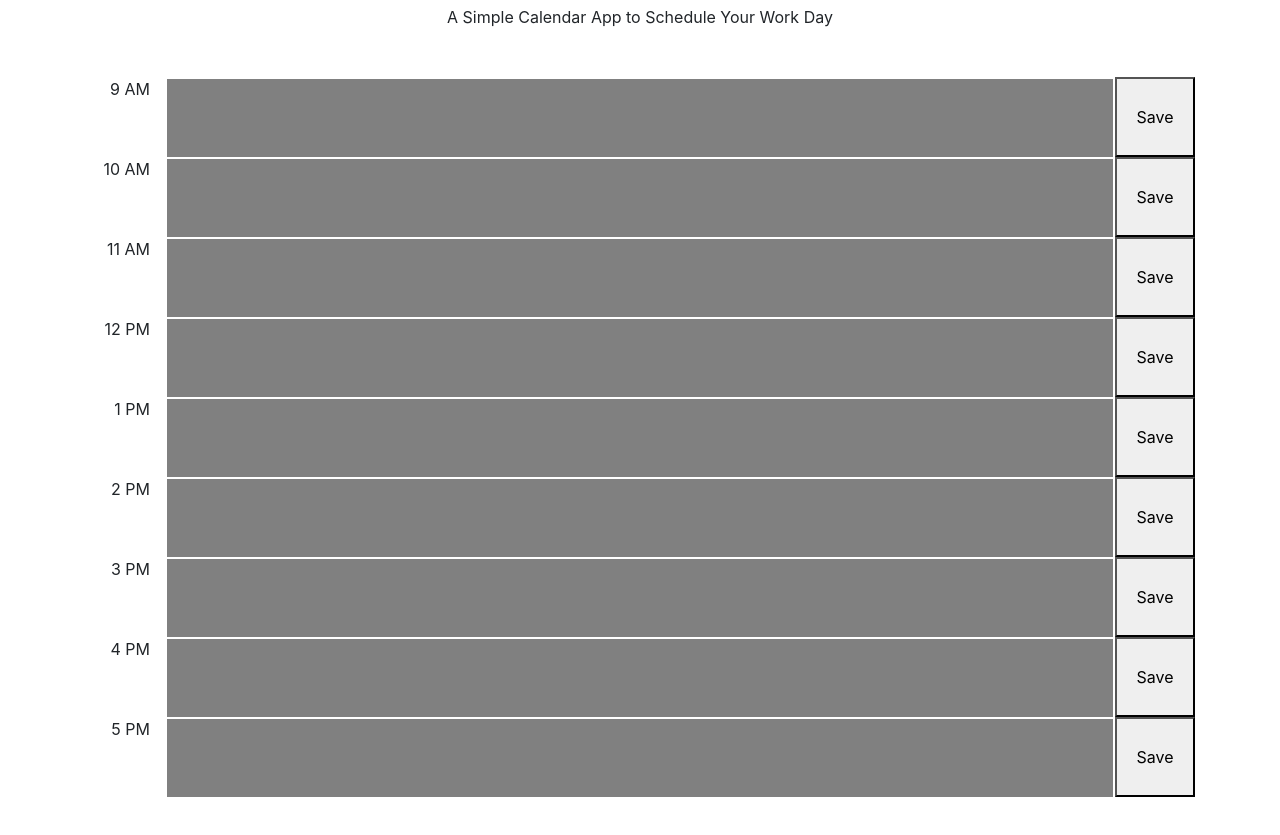
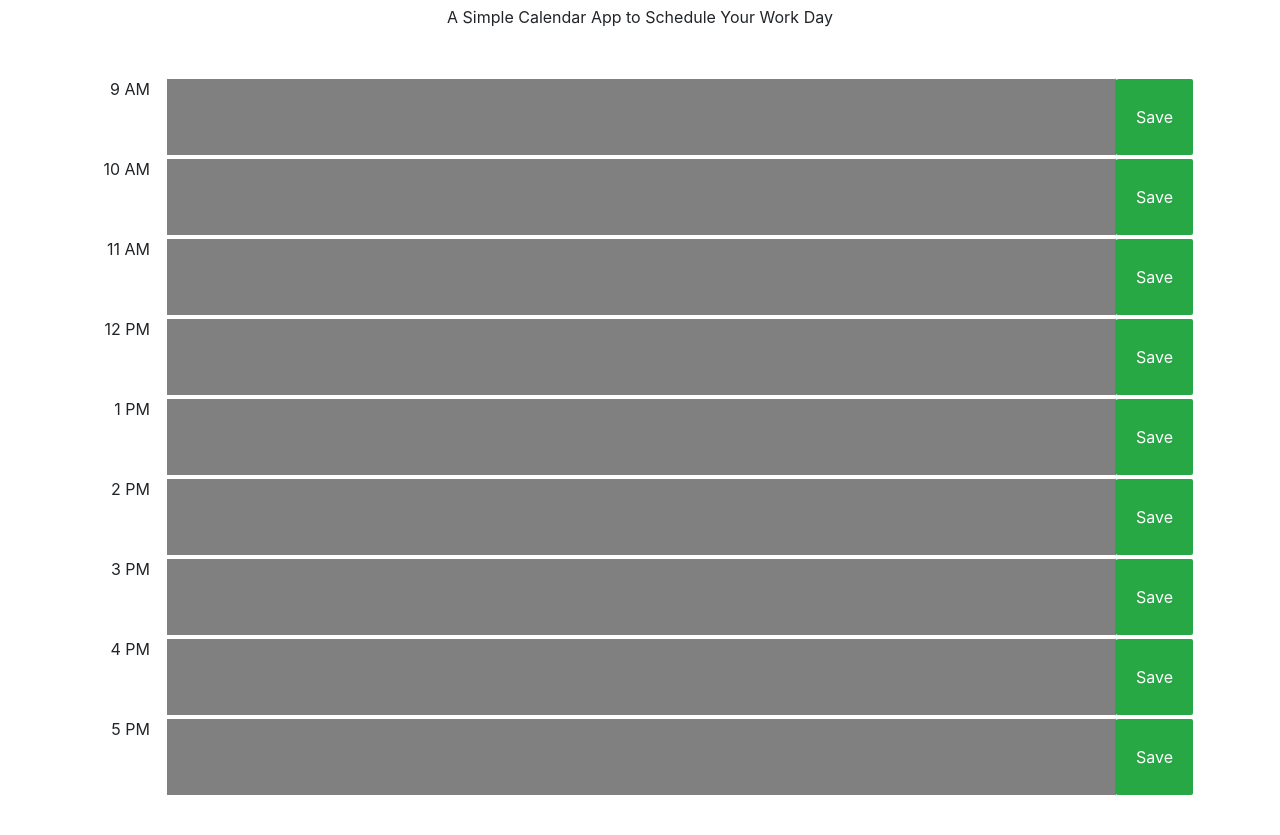
Before and after one commit to AbbyNeko/BCS-5, a plain HTML site: page index.html in a window 1280 px wide. Shown: the part 99-934 px from the top of the page. Drawn offline with nearby package versions, Linux system fonts and the light colour scheme.

Commit message:
improved appearance. added js to save event and load saved events

```diff
--- a/index.html
+++ b/index.html
@@ -29,63 +29,63 @@
                     <div class="row">
                         <div id="time-label" class="col-1">9 AM</div>
                         <div class="col-10"><input type="text" id="event" time="9"/></div>
-                        <div class="col-1"><button onclick="saveEvent()">Save</button></div>
+                        <div class="col-1"><button class="save-event btn btn-success" time="9">Save</button></div>
                     </div>
 
                    <!-- 10 am -->
                     <div class="row">
                         <div id="time-label" class="col-1">10 AM</div>
                         <div class="col-10"><input type="text" id="event" time="10"/></div>
-                        <div class="col-1"><button onclick="saveEvent()">Save</button></div>
+                        <div class="col-1"><button class="save-event btn btn-success" time="10">Save</button></div>
                     </div>
 
                     <!-- 11 am -->
                     <div class="row">
                         <div id="time-label" class="col-1">11 AM</div>
                         <div class="col-10"><input type="text" id="event" time="11"/></div>
-                        <div class="col-1"><button onclick="saveEvent()">Save</button></div>
+                        <div class="col-1"><button class="save-event btn btn-success" time="11">Save</button></div>
                     </div>
 
                     <!-- 12 pm -->
                     <div class="row">
                         <div id="time-label" class="col-1">12 PM</div>
                         <div class="col-10"><input type="text" id="event" time="12"/></div>
-                        <div class="col-1"><button onclick="saveEvent()">Save</button></div>
+                        <div class="col-1"><button class="save-event btn btn-success" time="12">Save</button></div>
                     </div>
 
                     <!-- 1 pm -->
                     <div class="row">
                         <div id="time-label" class="col-1">1 PM</div>
                         <div class="col-10"><input type="text" id="event" time="1"/></div>
-                        <div class="col-1"><button onclick="saveEvent()">Save</button></div>
+                        <div class="col-1"><button class="save-event btn btn-success" time="1">Save</button></div>
                     </div>
 
                     <!-- 2 pm -->
                     <div class="row">
                         <div id="time-label" class="col-1">2 PM</div>
                         <div class="col-10"><input type="text" id="event" time="2"/></div>
-                        <div class="col-1"><button onclick="saveEvent()">Save</button></div>
+                        <div class="col-1"><button class="save-event btn btn-success" time="2">Save</button></div>
                     </div>
 
                     <!-- 3 pm -->
                     <div class="row">
                         <div id="time-label" class="col-1">3 PM</div>
                         <div class="col-10"><input type="text" id="event" time="3"/></div>
-                        <div class="col-1"><button onclick="saveEvent()">Save</button></div>
+                        <div class="col-1"><button class="save-event btn btn-success" time="3">Save</button></div>
                     </div>
 
                     <!-- 4 pm -->
                     <div class="row">
                         <div id="time-label" class="col-1">4 PM</div>
                         <div class="col-10"><input type="text" id="event" time="4"/></div>
-                        <div class="col-1"><button onclick="saveEvent()">Save</button></div>
+                        <div class="col-1"><button class="save-event btn btn-success" time="4">Save</button></div>
                     </div>
 
                     <!-- 5 pm -->
                     <div class="row">
                         <div id="time-label" class="col-1">5 PM</div>
                         <div class="col-10"><input type="text" id="event" time="5"/></div>
-                        <div class="col-1"><button onclick="saveEvent()">Save</button></div>
+                        <div class="col-1"><button class="save-event btn btn-success" time="5">Save</button></div>
                     </div>
 
             </div>
--- a/script.js
+++ b/script.js
@@ -1,5 +1,46 @@
-function saveEvent(evt) {
 
-    evt.preventDefault();
+var allTimeBlocks = ["9", "10", "11", "12", "1", "2", "3", "4", "5"];
+
+//Event listener to save event text on click of Save button
+$(".save-event").on("click", function() {
+
+    var timeAttribute = $(this).attr("time");
+    var newEventText = $("#event[time="+timeAttribute+"]").val();
+
+    console.log(newEventText);
+
+    var planObj = {};
+
+    planObj[timeAttribute] = newEventText;
+
+    localStorage.setItem("dayPlans", JSON.stringify(planObj));
+
+});
+
+//Gets saved events from local storages and adds it to event text in their respective time blocks
+function loadSavedEvents() {
+
+    var savedDayPlans = localStorage.getItem("dayPlans");
+
+    console.log("saved events - "+savedDayPlans);
+
+    if(savedDayPlans) {
+
+        savedDayPlans = JSON.parse(savedDayPlans);
+
+            for(var i = 0; i < allTimeBlocks.length; i++) {
+
+                var timeBlock = allTimeBlocks[i];
+
+                //If saved event exists, populate the saved event in its respective time block
+                if(savedDayPlans[timeBlock]) {
+                    $("#event[time="+ timeBlock +"]").val(savedDayPlans[timeBlock]);
+                }
+
+            }
+
+    }
 
 }
+
+loadSavedEvents();
--- a/style.css
+++ b/style.css
@@ -8,14 +8,18 @@
     margin-bottom: 3em;
 }
 
-#event, .col-10 {
+.col-10 {
+    padding-right: 0 !important;
+    padding-left: 0 !important;
+}
+#event {
     display: block;
     background-color: gray;
     height: 5em;
     width:100%;
-    border: white solid 1px;
-    padding-right: 0 !important;
-    padding-left: 0 !important;
+    padding: 10px !important;
+    border: white solid 2px !important;
+    border-right:none !important;
 }
 
 .col-1 {
@@ -30,4 +34,7 @@ button {
     width: 100%;
     height:5em;
     margin: 0;
+    border-top: white solid 2px !important;
+    border-right: white solid 2px !important;
+    border-bottom: white solid 2px !important;
 }
```
